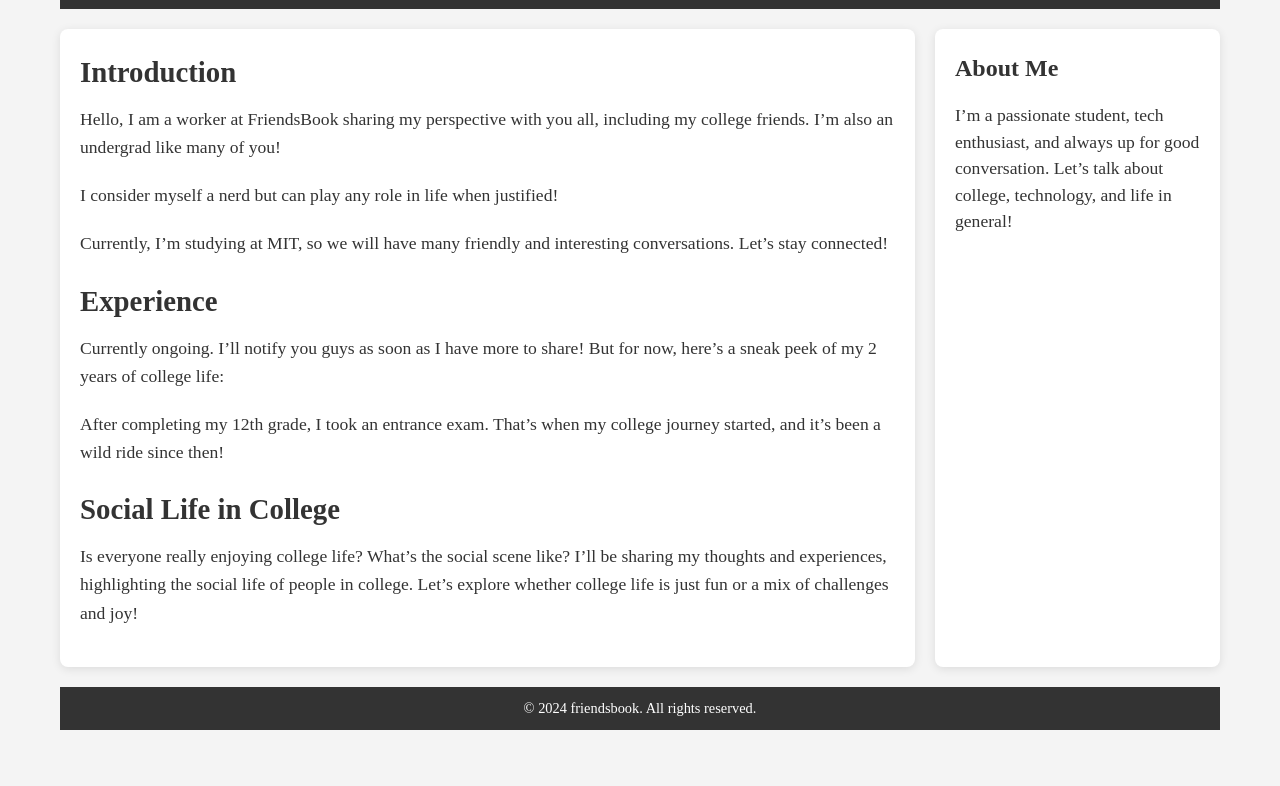
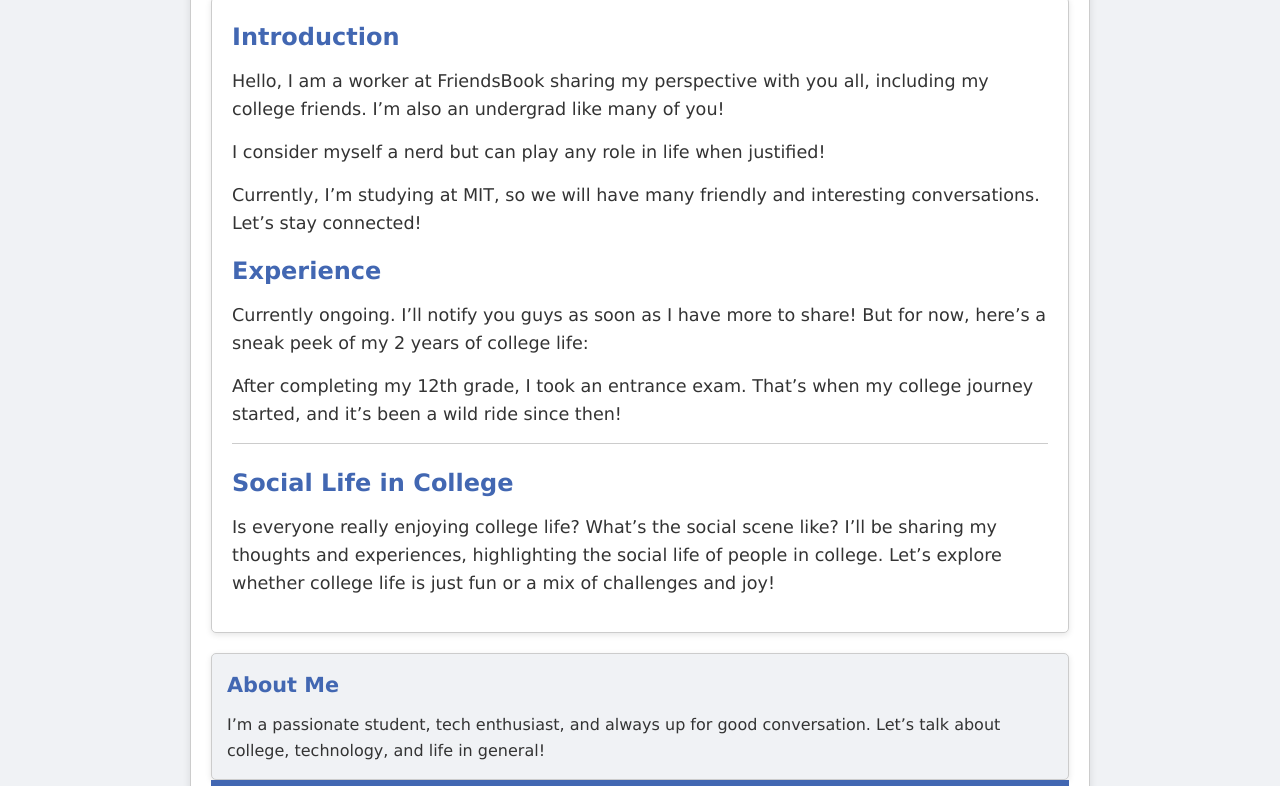
Before and after one commit to PranavKavade7/FbBlogs, a plain HTML site: page index.html in a window 1280 px wide. Shown: the part 115-901 px from the top of the page. Before the commit the page ends 865 px from the top, so only its background shows below. Drawn offline with Linux system fonts and the light colour scheme.

Commit message:
Update style.css

```diff
--- a/style.css
+++ b/style.css
@@ -1,87 +1,111 @@
+/* General Reset */
 * {
     margin: 0;
     padding: 0;
     box-sizing: border-box;
 }
 
+/* Body Styling */
 body {
-    font-family: 'Lora', serif;
-    background-color: #f4f4f4;
+    font-family: 'Verdana', sans-serif;
+    background-color: #f0f2f5;
     color: #333;
     line-height: 1.6;
 }
 
+/* Container */
 .container {
-    max-width: 1200px;
-    margin: 0 auto;
+    max-width: 900px;
+    margin: 20px auto;
     padding: 20px;
-    display: grid;
-    grid-template-columns: 3fr 1fr;
-    gap: 20px;
+    background-color: #fff;
+    border: 1px solid #ccc;
+    box-shadow: 0 4px 8px rgba(0, 0, 0, 0.1);
 }
 
+/* Header Styling */
 header {
-    grid-column: 1 / -1;
     text-align: center;
-    padding: 20px 0;
-    background-color: #333;
-    color: white;
+    background-color: #4267B2;
+    padding: 10px;
+    color: #fff;
+    border-radius: 5px 5px 0 0;
 }
 
 header h1 {
-    font-size: 2.5rem;
-    letter-spacing: 2px;
+    font-size: 2rem;
+    font-weight: normal;
 }
 
+/* Main Content Styling */
 main {
-    background-color: white;
     padding: 20px;
-    border-radius: 8px;
-    box-shadow: 0 2px 10px rgba(0, 0, 0, 0.1);
+    background-color: #fff;
+    border: 1px solid #ccc;
+    border-radius: 5px;
+    margin-bottom: 20px;
 }
 
 main h2 {
-    font-size: 1.8rem;
+    font-size: 1.5rem;
+    color: #4267B2;
     margin-bottom: 10px;
-    color: #333;
 }
 
 main p {
     font-size: 1.1rem;
-    margin-bottom: 20px;
+    margin-bottom: 15px;
+    color: #333;
 }
 
+/* Sidebar (About Section) */
 aside {
-    background-color: #fff;
-    padding: 20px;
-    border-radius: 8px;
-    box-shadow: 0 2px 10px rgba(0, 0, 0, 0.1);
+    background-color: #f0f2f5;
+    padding: 15px;
+    border: 1px solid #ccc;
+    border-radius: 5px;
 }
 
 aside h3 {
-    font-size: 1.5rem;
-    margin-bottom: 15px;
+    font-size: 1.3rem;
+    margin-bottom: 10px;
+    color: #4267B2;
 }
 
 aside p {
-    font-size: 1.1rem;
-    line-height: 1.5;
+    font-size: 1rem;
 }
 
+/* Footer Styling */
 footer {
-    grid-column: 1 / -1;
     text-align: center;
-    padding: 10px 0;
-    background-color: #333;
-    color: white;
+    padding: 10px;
+    background-color: #4267B2;
+    color: #fff;
+    border-radius: 0 0 5px 5px;
 }
 
 footer p {
     font-size: 0.9rem;
 }
 
-@media (max-width: 768px) {
-    .container {
-        grid-template-columns: 1fr;
-    }
+/* Old-school Links */
+a {
+    color: #4267B2;
+    text-decoration: none;
 }
+
+a:hover {
+    text-decoration: underline;
+}
+
+/* Boxed Content Styling */
+main, aside {
+    box-shadow: 0 2px 6px rgba(0, 0, 0, 0.1);
+}
+
+/* Social Life Section */
+.social-life {
+    border-top: 1px solid #ccc;
+    padding-top: 20px;
+}
```
